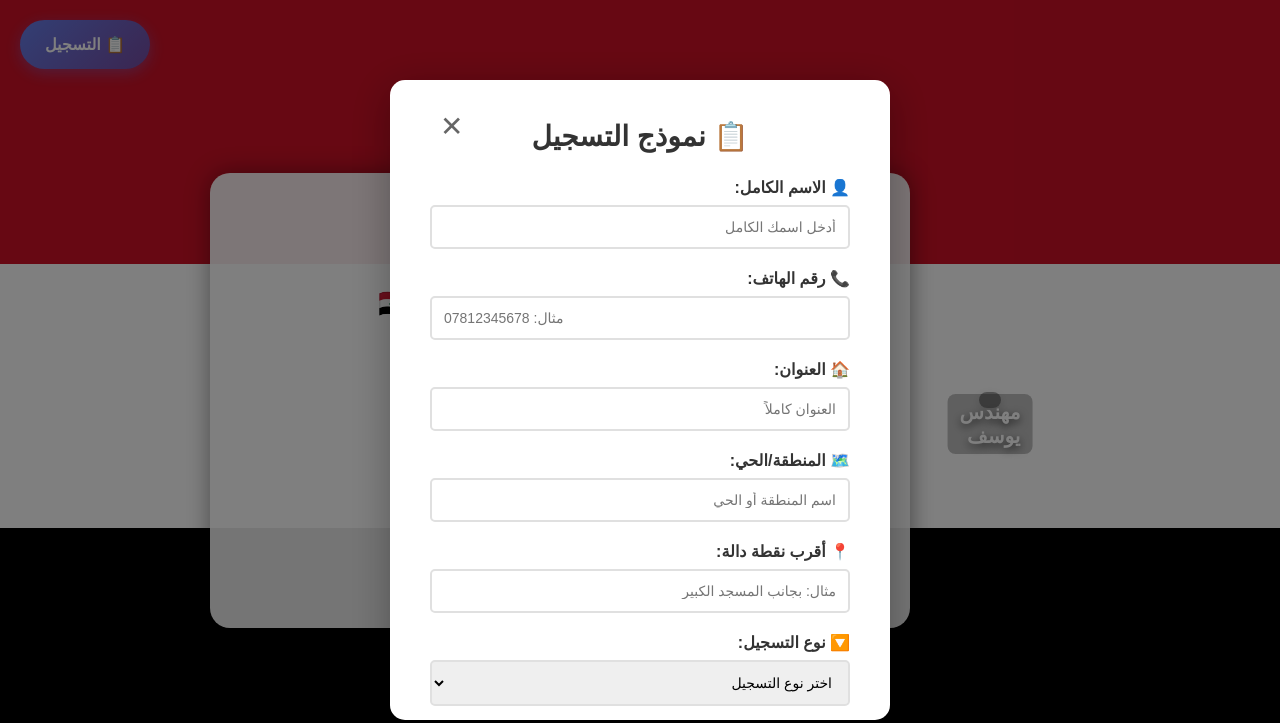
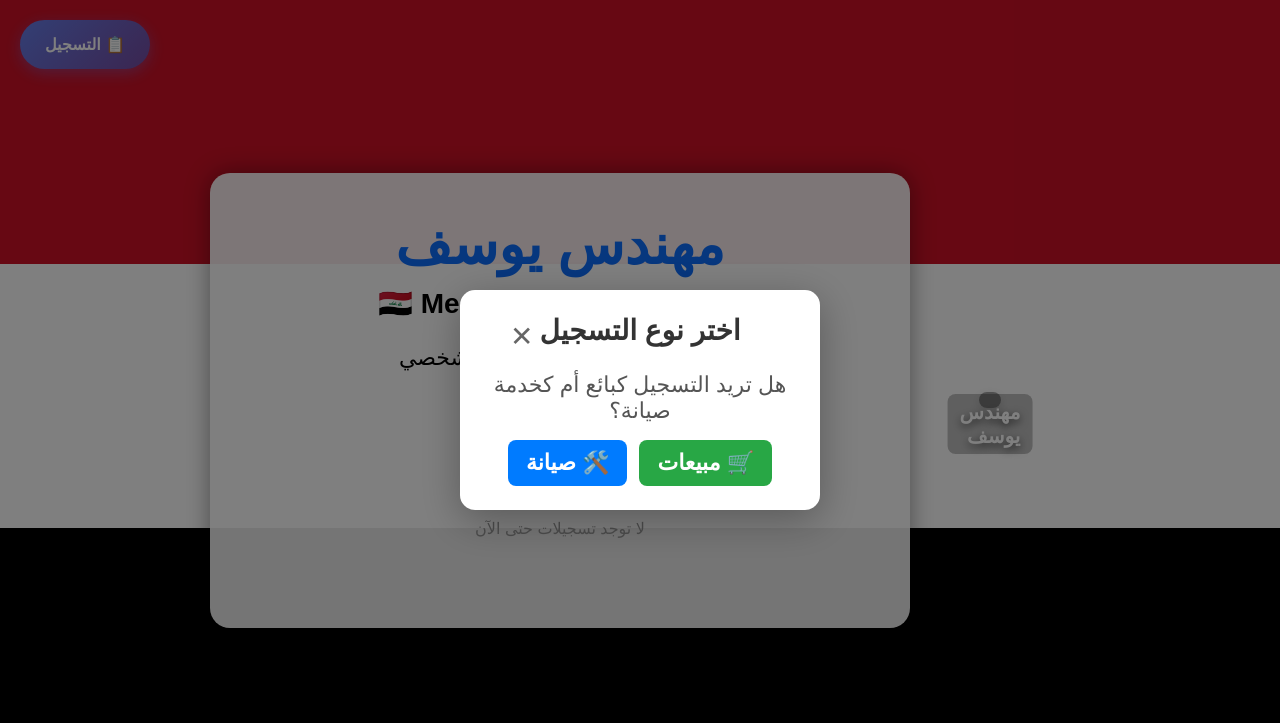
Before and after one commit to yousifiraqas5-byte/YOUSIF, a plain HTML site: page index.html in a window 1280 px wide. Both pictures are taken after a click on the button "📋 التسجيل". Drawn offline with Linux system fonts and the light colour scheme; grey boxes are pictures that could not be loaded.

Commit message:
Show registration type selection first in modal (maintenance or seller)

```diff
--- a/index.html
+++ b/index.html
@@ -60,6 +60,13 @@
       box-shadow: 0 10px 40px rgba(0, 0, 0, 0.3);
       position: relative;
       animation: slideIn 0.3s ease;
+    }
+
+    /* نافذة اختيار النوع أصغر */
+    .type-modal .modal {
+      max-width: 360px;
+      padding: 24px;
+      text-align: center;
     }
 
     @keyframes slideIn {
@@ -261,6 +268,19 @@
     📋 التسجيل
   </button>
 
+  <!-- نافذة اختيار نوع التسجيل (تظهر أولاً) -->
+  <div class="modal-overlay type-modal" id="typeModal">
+    <div class="modal">
+      <button class="close-btn" onclick="closeTypeModal()">✕</button>
+      <h2>اختر نوع التسجيل</h2>
+      <p style="margin-bottom:16px; color:#555;">هل تريد التسجيل كبائع أم كخدمة صيانة؟</p>
+      <div style="display:flex; gap:12px; justify-content:center;">
+        <button onclick="selectRegistrationType('seller')" style="background:#28a745;color:#fff;border:none;padding:10px 18px;border-radius:8px;cursor:pointer;font-weight:700;">🛒 مبيعات</button>
+        <button onclick="selectRegistrationType('maintenance')" style="background:#007bff;color:#fff;border:none;padding:10px 18px;border-radius:8px;cursor:pointer;font-weight:700;">🛠️ صيانة</button>
+      </div>
+    </div>
+  </div>
+
   <!-- النافذة المنبثقة للتسجيل -->
   <div class="modal-overlay" id="registrationModal">
     <div class="modal">
@@ -348,9 +368,43 @@
     const REPO_NAME = 'YOUSIF';
     const FILE_PATH = 'registrations.json';
 
-    // فتح النافذة المنبثقة
+    // فتح نافذة اختيار النوع
+    function openTypeModal() {
+      document.getElementById('typeModal').classList.add('active');
+    }
+
+    function closeTypeModal() {
+      document.getElementById('typeModal').classList.remove('active');
+    }
+
+    // الاحتفاظ بمرجع لعناصر النموذج
+    const regTypeSelect = document.getElementById('regType');
+    const maintenanceOptionsDiv = document.getElementById('maintenanceOptions');
+    const maintenanceTypeSelect = document.getElementById('maintenanceType');
+    const specialtyTextarea = document.getElementById('specialty');
+
+    // دالة تستدعى عند اختيار نوع التسجيل من النافذة الأولى
+    function selectRegistrationType(type) {
+      // أغلق نافذة النوع
+      closeTypeModal();
+
+      // ضع قيمة النوع في حقل الاختيار داخل النموذج
+      regTypeSelect.value = type;
+      // أظهر/اخفِ خيارات الصيانة بحسب النوع
+      regTypeSelect.dispatchEvent(new Event('change'));
+
+      // افتح نافذة التسجيل
+      document.getElementById('registrationModal').classList.add('active');
+
+      // ضع تركيز على حقل الاسم
+      setTimeout(() => {
+        document.getElementById('name').focus();
+      }, 200);
+    }
+
+    // فتح النافذة الرئيسية الآن يفتح نافذة اختيار النوع أولاً
     function openModal() {
-      document.getElementById('registrationModal').classList.add('active');
+      openTypeModal();
     }
 
     // إغلاق النافذة المنبثقة
@@ -358,19 +412,21 @@
       document.getElementById('registrationModal').classList.remove('active');
     }
 
-    // إغلاق النافذة عند الضغط على الخلفية
+    // إغلاق النافذة عند الضغط على الخلفية (للنموذج الرئيسي)
     document.getElementById('registrationModal').addEventListener('click', function(e) {
       if (e.target === this) {
         closeModal();
       }
     });
 
+    // إغلاق نافذة النوع عند الضغط على الخلفية
+    document.getElementById('typeModal').addEventListener('click', function(e) {
+      if (e.target === this) {
+        closeTypeModal();
+      }
+    });
+
     // تفاعل الحقول: إظهار خيارات الصيانة وعمل مزامنة مع حقل الاختصاص
-    const regTypeSelect = document.getElementById('regType');
-    const maintenanceOptionsDiv = document.getElementById('maintenanceOptions');
-    const maintenanceTypeSelect = document.getElementById('maintenanceType');
-    const specialtyTextarea = document.getElementById('specialty');
-
     regTypeSelect.addEventListener('change', function() {
       if (this.value === 'maintenance') {
         maintenanceOptionsDiv.style.display = 'block';
@@ -385,7 +441,7 @@
         maintenanceOptionsDiv.style.display = 'none';
         // إذا كان بائع، اترك حقل الاختصاص قابل للكتابة
         specialtyTextarea.value = '';
-        specialtyTextarea.placeholder = 'وصف تخصصك (مثال: منتجات�� أو خدماتك)';
+        specialtyTextarea.placeholder = 'وصف تخصصك (مثال: منتجات أو خدماتك)';
       }
     });
 
@@ -485,7 +541,8 @@
         address: document.getElementById('address').value,
         region: document.getElementById('region').value,
         landmark: document.getElementById('landmark').value,
-        specialty: document.getElementById('specialty').value
+        specialty: document.getElementById('specialty').value,
+        type: document.getElementById('regType').value
       };
 
       try {
```
